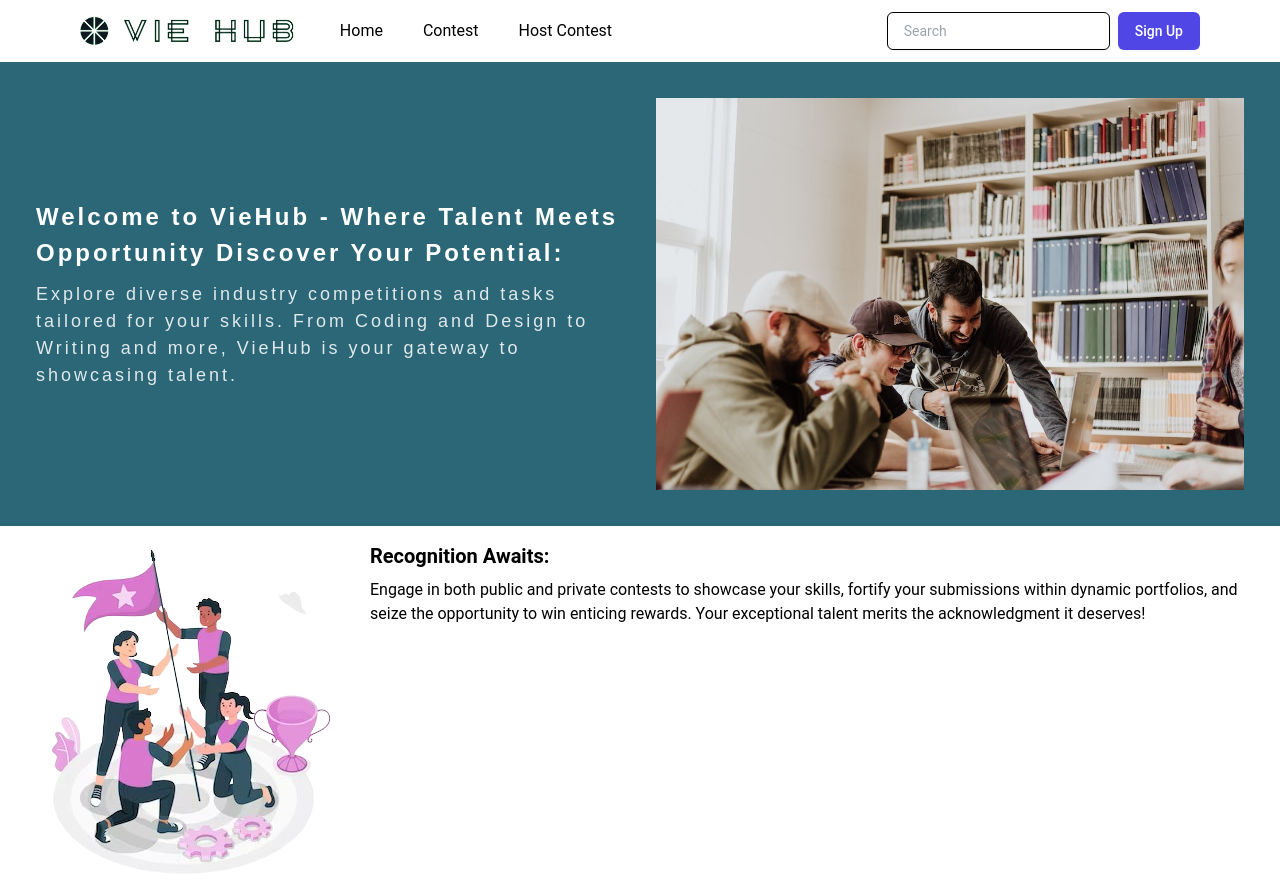
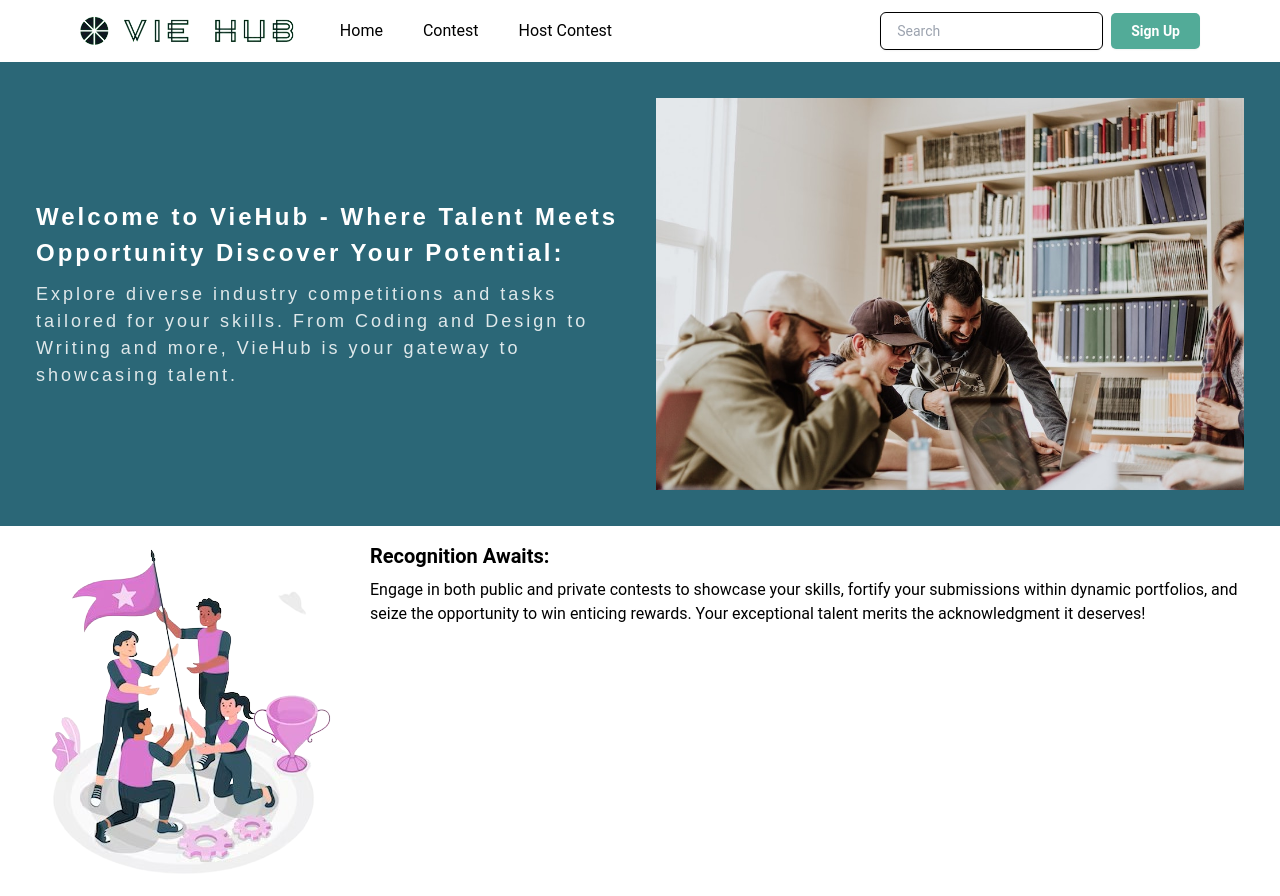
Before and after one commit to VieHub/VieHub-Main, a React (Vite) app in the folder client/: page / in a window 1280 px wide. Built offline with nearby package versions, Linux system fonts and the light colour scheme.

Commit message:
update UI

```diff
--- a/client/src/components/Dropdown.tsx
+++ b/client/src/components/Dropdown.tsx
@@ -17,7 +17,10 @@ const Dropdown = ({ children }: { children: React.ReactNode }) => {
           </li>
         ))}
         <li>
-          <button className="focus:bg-gray-200  w-full rounded-md bg-indigo-600 py-2 text-left text-white shadow hover:bg-indigo-700 ">
+          <button
+            className="signup-btn z-[1]p-2  "
+            style={{ backgroundColor: "#52ab98" }}
+          >
             Sign Up
           </button>
         </li>
--- a/client/src/layouts/client/components/Header.tsx
+++ b/client/src/layouts/client/components/Header.tsx
@@ -38,7 +38,7 @@ const Header = () => {
           placeholder="Search"
           className="text-gray-900 placeholder-gray-500 border-gray-300 block rounded-md border py-2 pl-4 pr-3 shadow-sm focus:border-sky-500 focus:ring-sky-500 sm:text-sm"
         />
-        <button className="rounded-md border border-transparent bg-indigo-600 px-4 py-2 text-sm font-medium text-white shadow-sm hover:bg-indigo-700">
+        <button className="signup-btn  px-4 py-2 text-sm font-medium text-white shadow-sm ">
           Sign Up
         </button>
       </div>
--- a/client/src/modules/home/pages/Home.tsx
+++ b/client/src/modules/home/pages/Home.tsx
@@ -1,4 +1,3 @@
-import React from "react";
 import Image from "../../../assets/image.jpeg";
 import SecondImage from "../../../assets/teamgoals.png";
 
--- a/client/src/styles/Header.css
+++ b/client/src/styles/Header.css
@@ -29,6 +29,23 @@
 .nav-item:hover::after {
   transform: scaleX(1);
   transform-origin: bottom left;
+}
+
+.signup-btn {
+  padding: 8px 20px;
+  border: none;
+  border-radius: 5px;
+  background-color: #52ab98;
+  color: #fff;
+  font-weight: bold;
+  cursor: pointer;
+  transition:
+    background-color 0.3s,
+    transform 0.2s ease-out; /* Added transition for background color and transform */
+}
+
+.signup-btn:hover {
+  background-color: darkgreen;
 }
 
 /* Content and .cont container adjustments */
```
Also changed, not shown: client/src/modules/home/pages/Header.tsx (deleted, +0 -115 lines).
